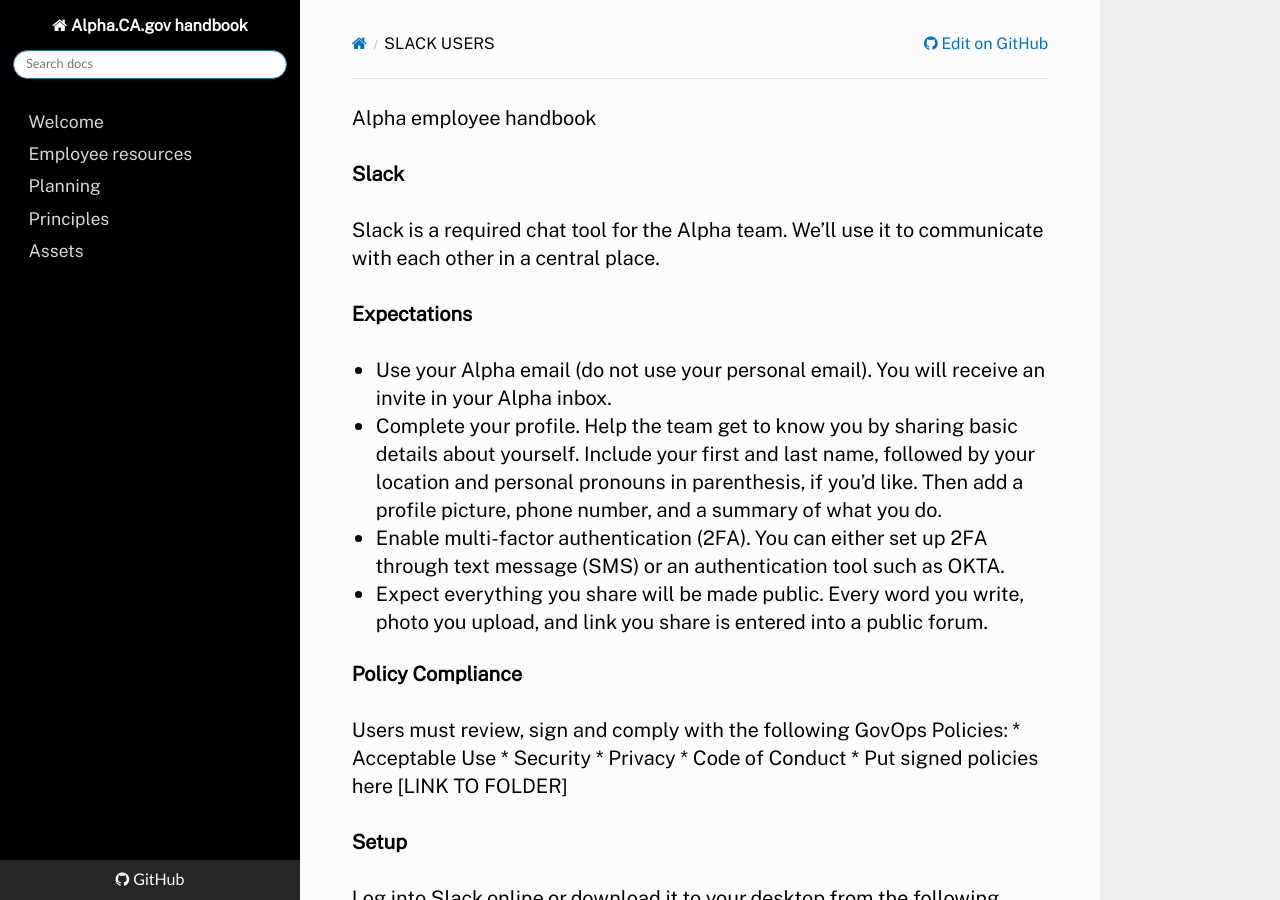
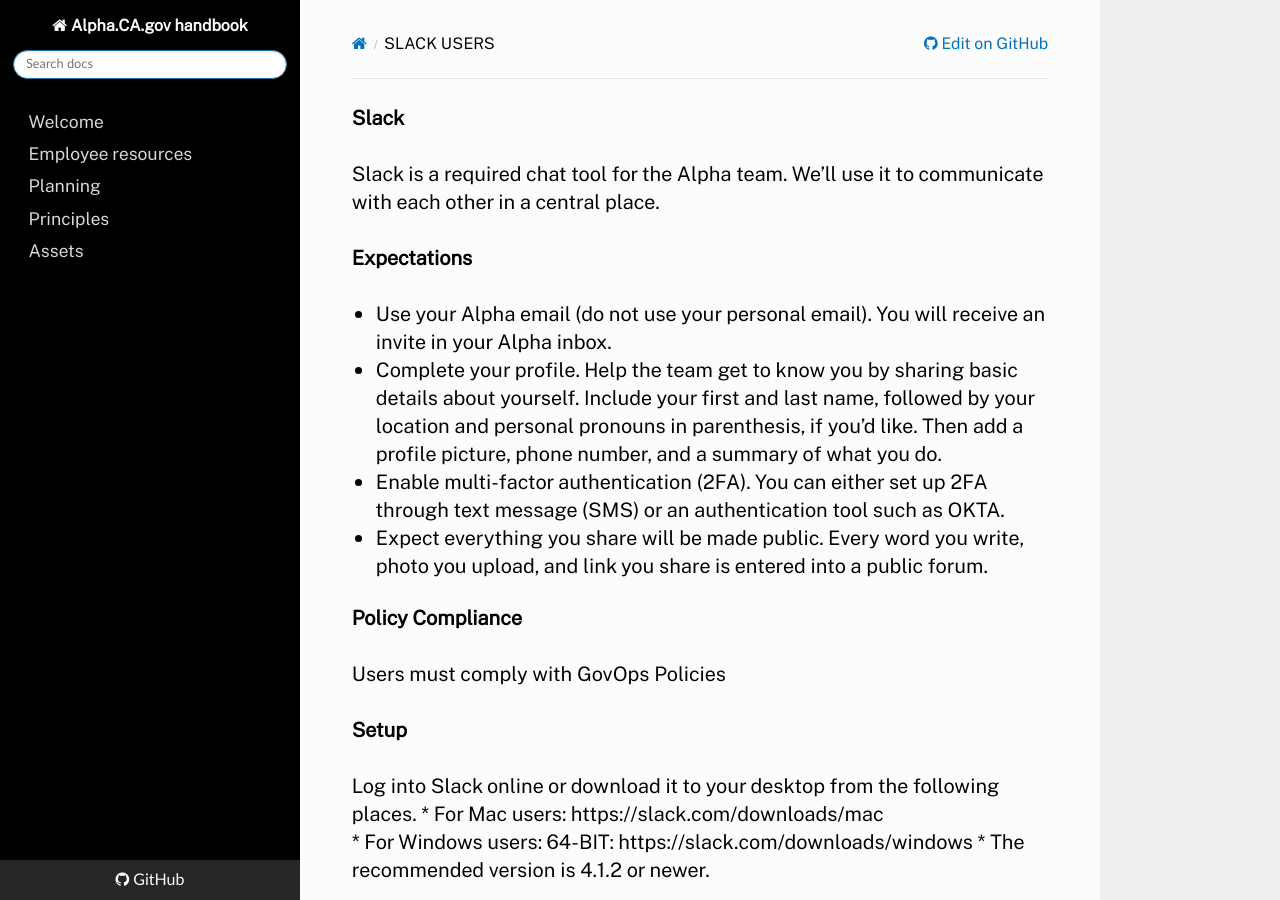
Before and after one commit to cagov/handbook-cadotgov, an MkDocs documentation site: the page built from docs/SLACK-USERS.md, in a window 1280 px wide and 900 px high. Built offline with MkDocs 1.6.1, drawn with Linux system fonts in a browser that asks for light colours; nearby versions of some CDN libraries; old or Windows-style settings are respelled for this version of MkDocs.

Commit message:
Update SLACK-USERS.md

```diff
--- a/docs/SLACK-USERS.md
+++ b/docs/SLACK-USERS.md
@@ -1,5 +1,3 @@
-Alpha employee handbook
-
 **Slack**
 
 Slack is a required chat tool for the Alpha team. We’ll use it to communicate with each other in a central place.
@@ -16,12 +14,7 @@
 
 **Policy Compliance**
 
-Users must review, sign and comply with the following GovOps Policies:
-* Acceptable Use
-* Security
-* Privacy
-* Code of Conduct
-* Put signed policies here [LINK TO FOLDER]
+Users must comply with GovOps Policies
 
 **Setup**
 
```
